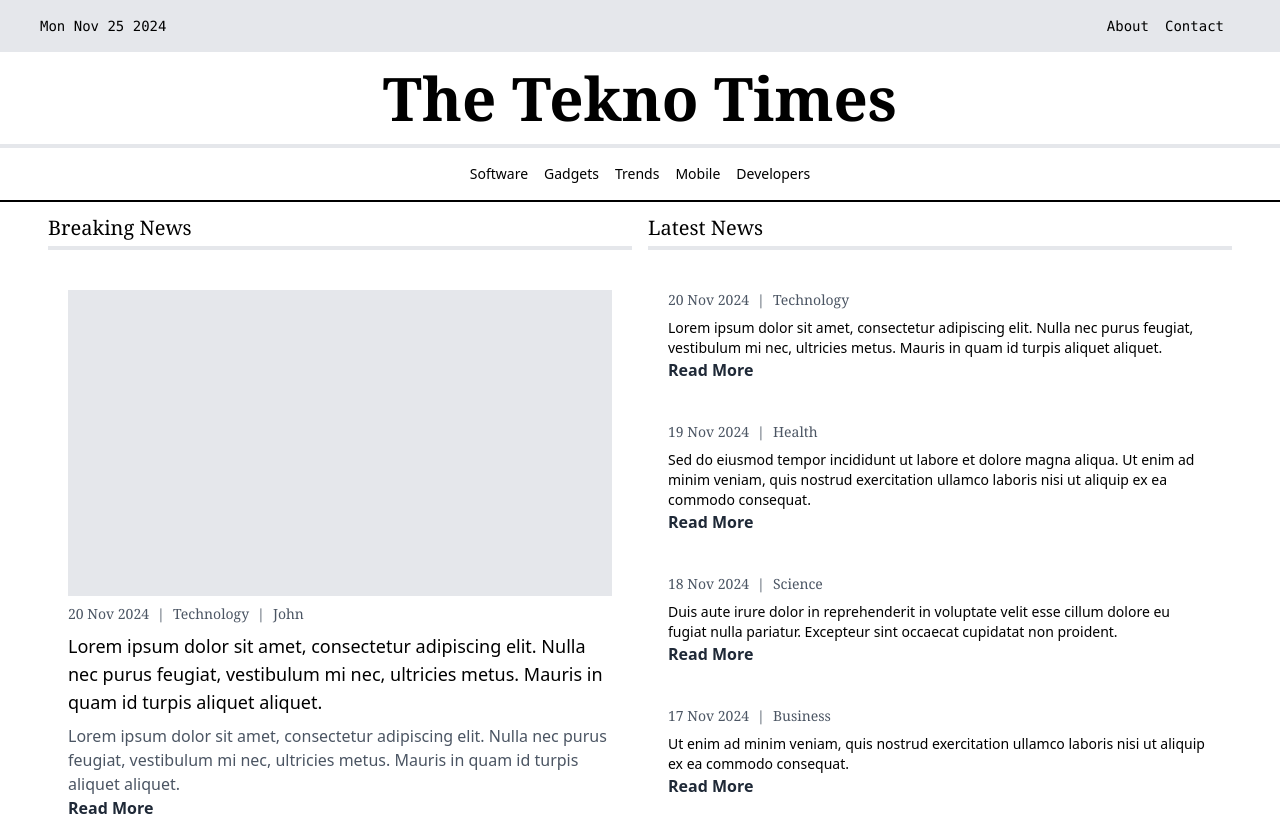
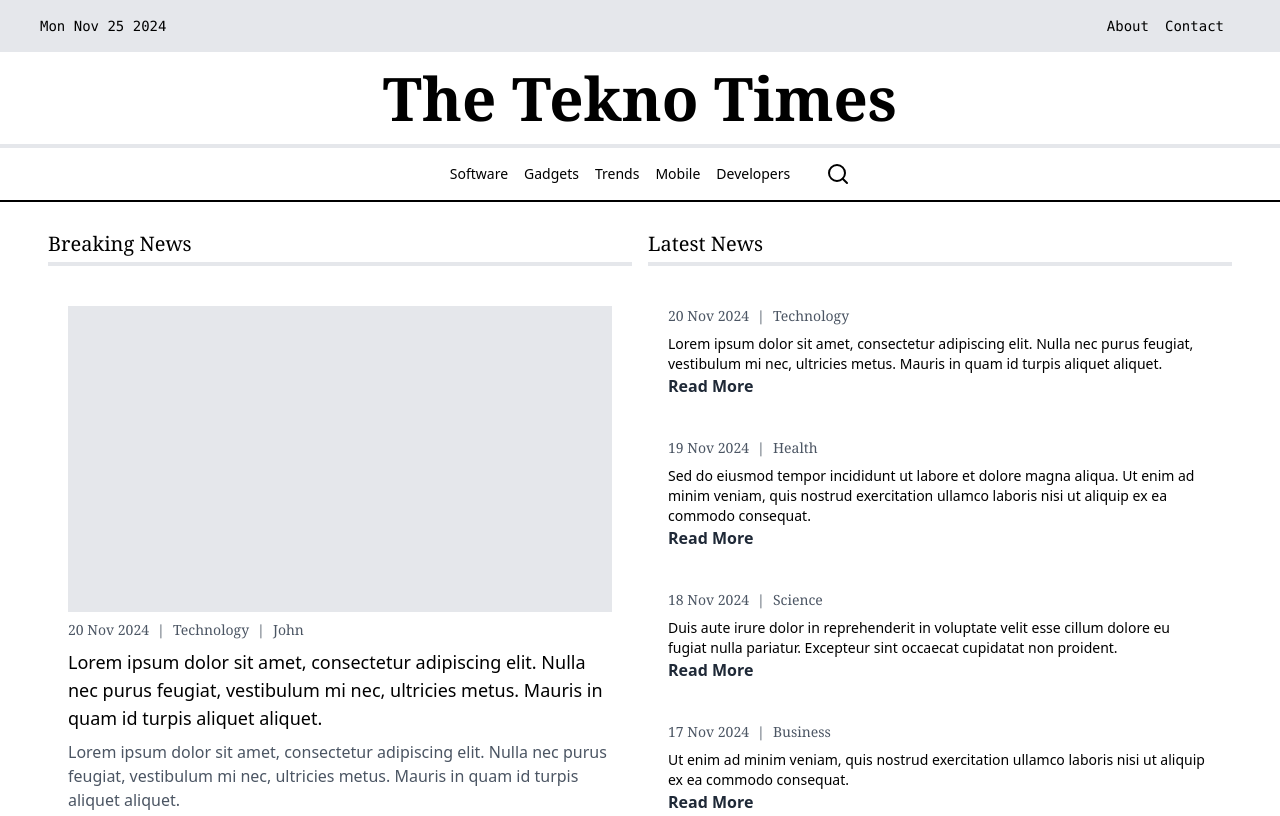
Before and after one commit to codewithbharat/thetekbay.in, a Next.js app: page / in a window 1280 px wide. Shown: the top 816 px of the page. Built offline with nearby package versions, Linux system fonts and the light colour scheme.

Commit message:
Responsive CategoiresNavigation

```diff
--- a/app/(website)/layout.tsx
+++ b/app/(website)/layout.tsx
@@ -1,19 +1,12 @@
 import React, { ReactNode } from "react";
 import Link from "next/link";
+import CategoriesNavigation from "@/components/web/CategoriesNavigation";
 
 interface LayoutProps {
   children: ReactNode;
 }
 
 const Layout: React.FC<LayoutProps> = ({ children }) => {
-  const Categories = [
-    "Software",
-    "Gadgets",
-    "Trends",
-    "Mobile",
-    "Developers",
-  ];
-
   return (
     <div>
       {/* navigation bar  */}
@@ -35,17 +28,9 @@ const Layout: React.FC<LayoutProps> = ({ children }) => {
         {/* date today  */}
       </header>
 
-      <nav className="flex gap-4 p-4 justify-center border-b-2 border-b-black  border-t-4 font-medium">
-        {Categories.map((category) => (
-          <Link
-            key={category}
-            href={`/category/${category.toLowerCase()}`}
-            className="hover:text-gray-400 text-sm"
-          >
-            {category}
-          </Link>
-        ))}
-      </nav>
+      {/* navigation bar for categories  */}
+      <CategoriesNavigation />
+
       <main className="mx-2 md:mx-10">{children}</main>
 
       {/* a deatiled footer with some links  */}
--- /dev/null
+++ b/components/web/CategoriesNavigation.tsx
@@ -0,0 +1,57 @@
+'use client';
+
+import Link from 'next/link';
+import React, { useState , useEffect, useRef } from 'react'
+import { IoClose, IoMenu } from "react-icons/io5";
+import { LuSearch } from "react-icons/lu";
+
+const CategoriesNavigation = () => {
+    const Categories = [
+        "Software",
+        "Gadgets",
+        "Trends",
+        "Mobile",
+        "Developers",
+      ];
+    const [toggle, setToggle] = useState(true);
+
+    useEffect(() => {
+        if (window.innerWidth < 768) {
+          setToggle(false);
+        }
+      }
+    , []);
+
+     const navRef = useRef<HTMLElement>(null);
+
+
+  return (
+
+     <section className=" border-b-black border-b-2 mb-4 border-t-4 flex justify-center gap-4">
+        <button onClick={() => setToggle(!toggle)} className="md:hidden py-2">
+        <IoMenu  size={28}/>
+        </button>
+
+    {toggle && <nav ref={navRef} className="absolute right-0 h-screen md:h-auto justify-start md:justify-center w-2/3 md:w-auto px-5 text-right bg-white flex-col md:flex-row  md:static flex gap-4 p-4 font-medium">
+    <span className='md:hidden'>
+    <IoClose onClick={() => setToggle(!toggle)}/>
+    </span>
+        {Categories.map((category) => (
+          <Link
+            key={category}
+            onClick={() => setToggle(!toggle)}
+            href={`/category/${category.toLowerCase()}`}
+            className="hover:text-gray-400 text-xl md:text-sm"
+          >
+            {category}
+          </Link>
+        ))}
+      </nav>}
+      <button className="py-2">
+        <LuSearch size={24}/>
+        </button>
+     </section>
+  )
+}
+
+export default CategoriesNavigation
```
